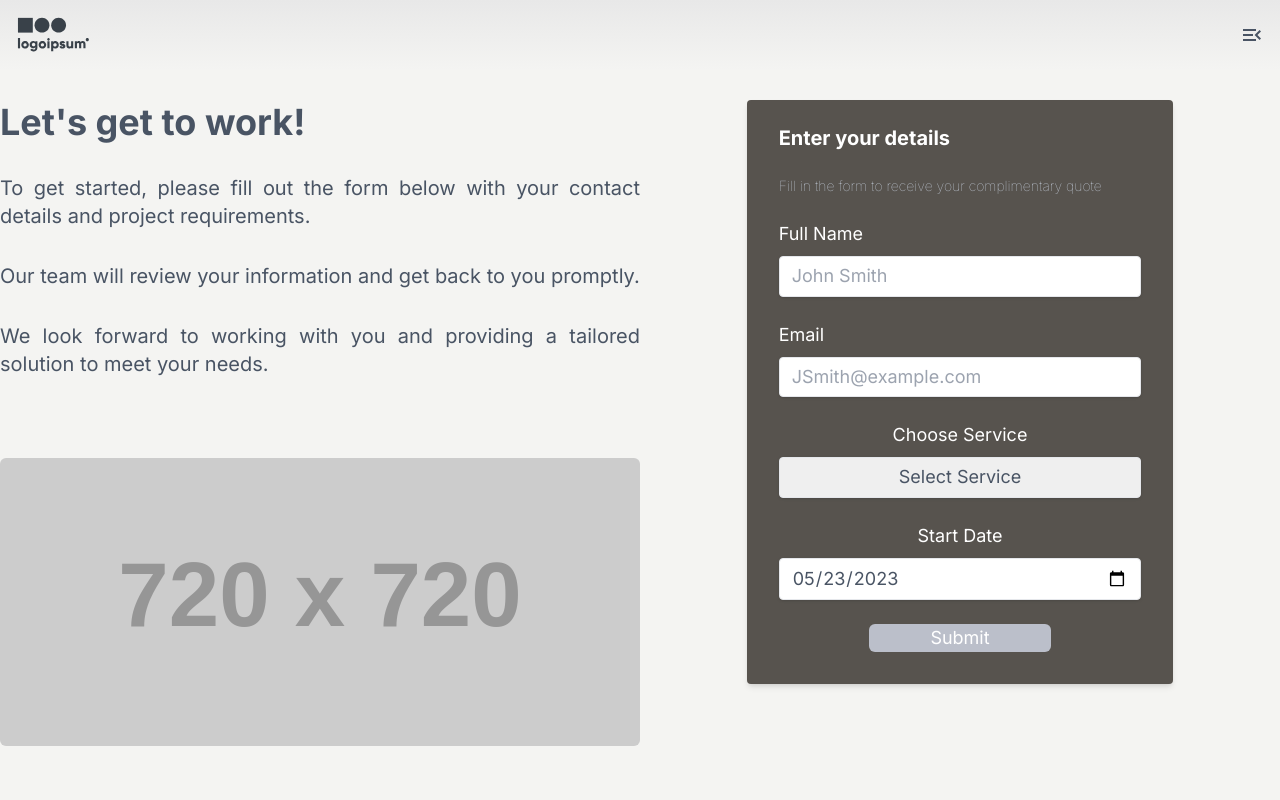
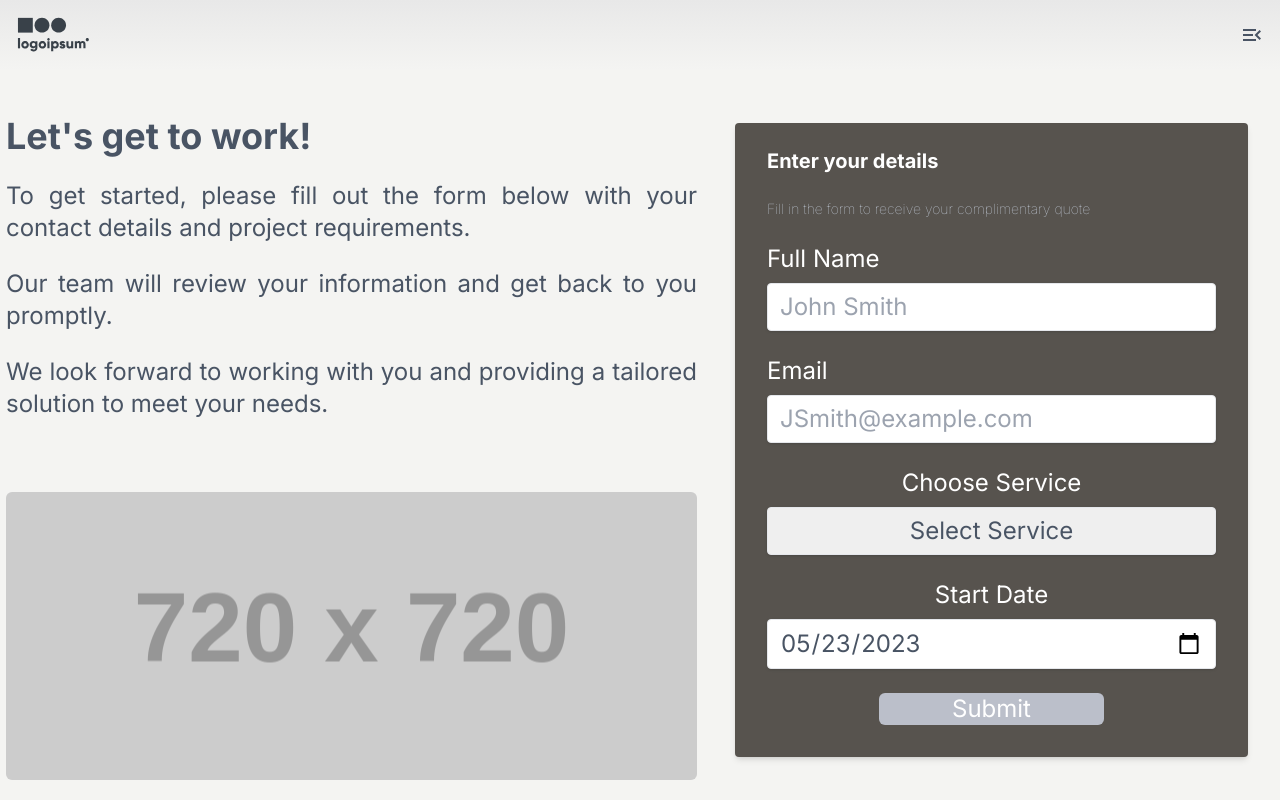
Before and after one commit to Jdure/heatSmart, a Next.js app: page /requests in a window 1280 px wide. Shown: the top 800 px of the page. Built offline with nearby package versions, Linux system fonts and the light colour scheme.

Commit message:
Done - media queries

```diff
--- a/src/app/requests/page.tsx
+++ b/src/app/requests/page.tsx
@@ -22,18 +22,6 @@ type Inputs = {
   date: Date | string;
 };
 
-/**
- *
- * TODO: Media Queries
- *
- * 1. phone: "480px",
-      tablet: "640px",
-      laptop: "1024px",
-      desktop: "1280px",
- * 3.
- *
- */
-
 export default function Requests() {
   const {
     register,
@@ -46,9 +34,9 @@ export default function Requests() {
 
   return (
     <>
-      <div className="container flex flex-col items-center justify-start phone:max-h-fit z-40 tablet:flex-row">
-        <div className="flex flex-col items-center phone:basis-1/2 w-11/12 text-justify text-lg space-y-6 tablet:text-xl tablet:h-5/6 tablet:w-1/2 tablet:items-start tablet:justify-start tablet:space-y-8 tablet:text-justify">
-          <h1 className="text-2xl text-center font-bold pt-12 tablet:text-4xl">
+      <div className="container flex flex-col items-center justify-start phone:max-h-fit z-40 tablet:flex-row tablet:min-w-fit">
+        <div className="flex flex-col items-center laptop:items-start phone:basis-1/2 space-y-6 tablet:basis-3/5 phone:w-11/12 tablet:m-1.5  phone:text-center laptop:text-justify text-base tablet:text-lg laptop:text-xl desktop:text-2xl">
+          <h1 className="text-2xl text-center font-bold pt-12 tablet:text-2xl laptop:text-4xl">
             Let&apos;s get to work!
           </h1>
           <p>
@@ -64,10 +52,10 @@ export default function Requests() {
           </p>
           <div className="bg-[url('https://dummyimage.com/720x720')] hidden tablet:block bg-cover bg-center h-72 w-full rounded-md"></div>
         </div>
-        <div className="flex flex-col items-center w-4/6 min-w-xs pt-6 phone:basis-1/2 phone:pt-8 tablet:w-1/2 tablet:justify-center tablet:pt-0 tablet:h-5/6">
+        <div className="flex flex-col items-center w-4/6 min-w-xs pt-6 phone:pt-8 phone:basis-2/5 tablet:basis-1/4 tablet:h-screen tablet:justify-center">
           <form
             onSubmit={handleSubmit(onSubmit)}
-            className="flex flex-col bg-stone-600 text-hue-inverted shadow-md rounded px-8 pt-6 pb-8 mb-4 phone:text-base tablet:text-lg phone:space-y-6 tablet:w-2/3"
+            className="flex flex-col bg-stone-600 text-hue-inverted shadow-md rounded phone:px-8 phone:pt-6 phone:pb-8 phone:mb-4 phone:text-base tablet:m-6 laptop:m-8 laptop:text-lg desktop:text-2xl phone:space-y-6"
           >
             <h2 className="text-xl font-bold">Enter your details</h2>
 
```
